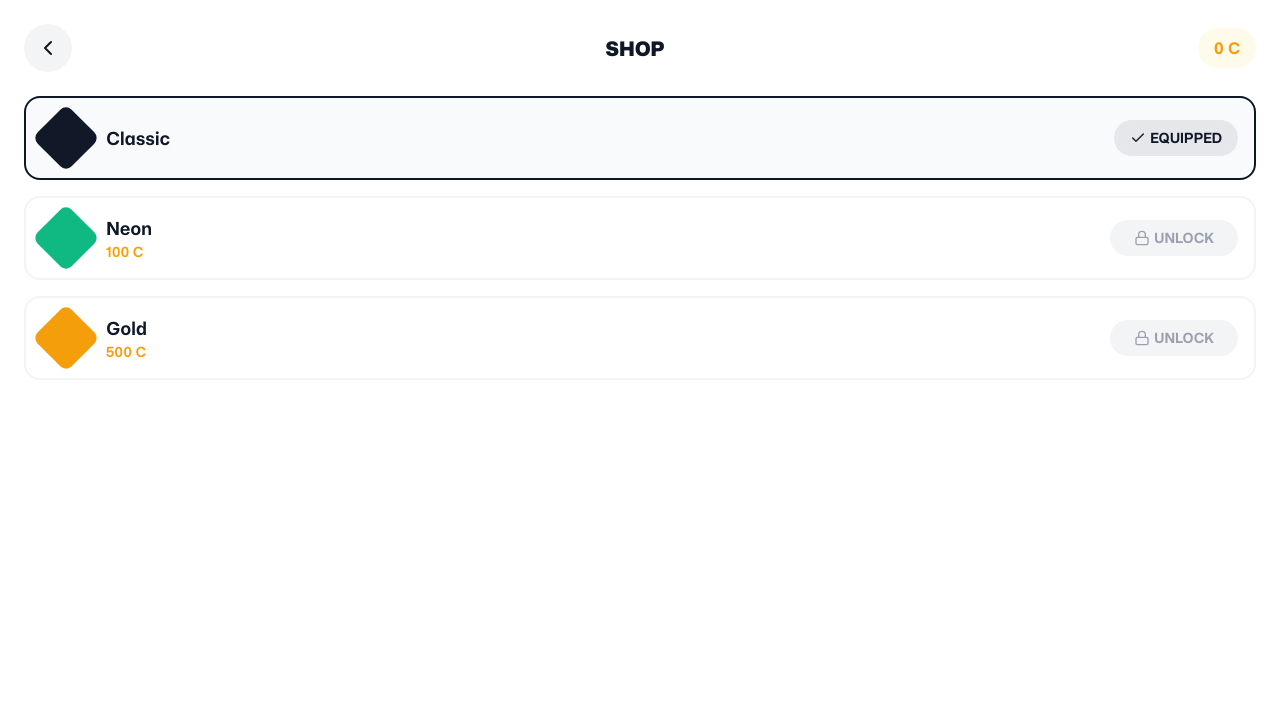
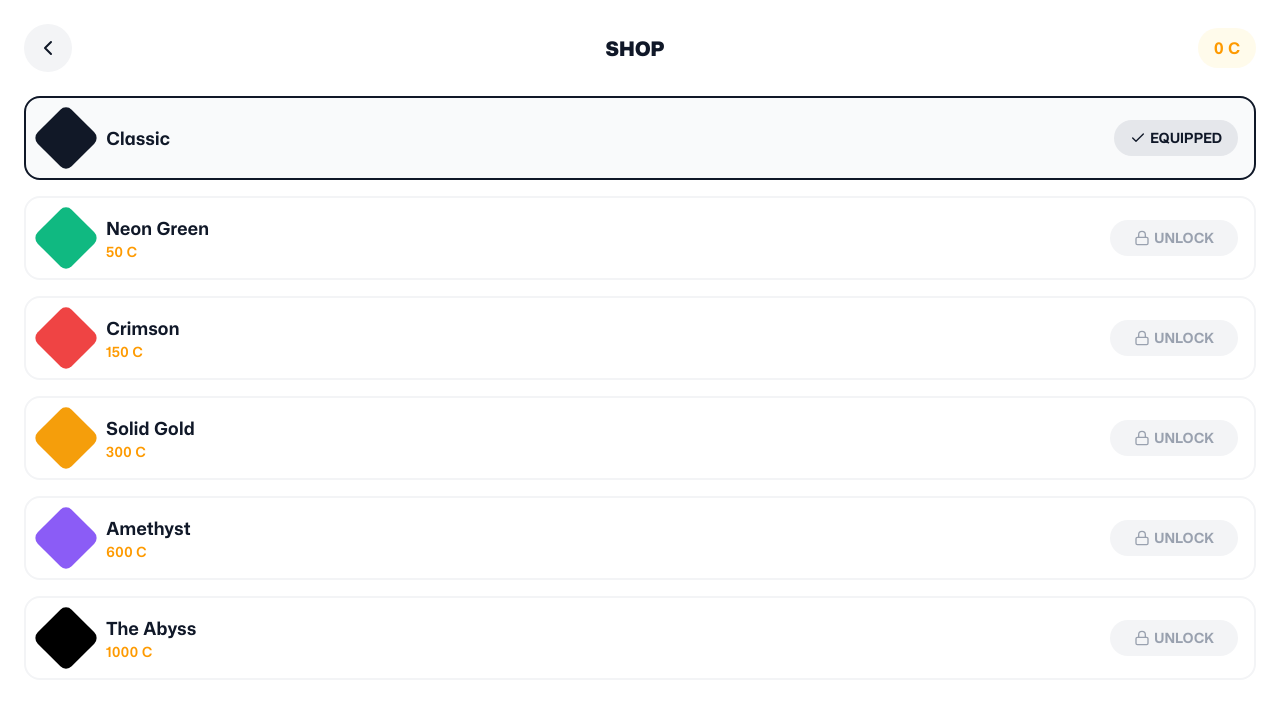
Before and after one commit to Vatsal-Bharkhada-Simform/Ascend.gg, a React (Vite) app: page / in a window 1280 px wide. Both pictures are taken after a click on the button "SHOP". Shown: the top 708 px of the page. Built offline with nearby package versions, Linux system fonts and the light colour scheme.

Commit message:
Feat: Add working skin shop and coin earning system based on game scores

```diff
--- a/src/components/GameCanvas.tsx
+++ b/src/components/GameCanvas.tsx
@@ -8,9 +8,9 @@ interface Props {
 
 export const GameCanvas: React.FC<Props> = ({ onGameOver: _onGameOver }) => {
   const canvasRef = useRef<HTMLCanvasElement>(null);
+  const { controlMode, equippedSkinId } = useMetaStore();
 
-  const { handleInput } = useGameLoop(canvasRef, _onGameOver);
-  const { controlMode } = useMetaStore();
+  const { handleInput } = useGameLoop(canvasRef, equippedSkinId, _onGameOver);
 
   const handlePointerDown = (e: React.PointerEvent<HTMLDivElement>) => {
     // Disable touch controls if in keyboard mode
--- a/src/components/ShopScreen.tsx
+++ b/src/components/ShopScreen.tsx
@@ -1,6 +1,7 @@
 import React from 'react';
 import { useMetaStore } from '../store/metaStore';
 import { ChevronLeft, Check, Lock } from 'lucide-react';
+import { AVAILABLE_SKINS } from '../game/constants';
 
 interface Props {
   onBack: () => void;
@@ -8,13 +9,6 @@ interface Props {
 
 export const ShopScreen: React.FC<Props> = ({ onBack }) => {
   const { coins, unlockedSkinIds, equippedSkinId, equipSkin, unlockSkin } = useMetaStore();
-
-  // Placeholder skins for now
-  const SKINS = [
-    { id: 'default', name: 'Classic', cost: 0, color: '#111827' },
-    { id: 'neon', name: 'Neon', cost: 100, color: '#10B981' },
-    { id: 'gold', name: 'Gold', cost: 500, color: '#F59E0B' },
-  ];
 
   return (
     <div className="absolute inset-0 flex flex-col bg-white text-gray-900">
@@ -33,7 +27,7 @@ export const ShopScreen: React.FC<Props> = ({ onBack }) => {
       </div>
 
       <div className="flex-1 overflow-y-auto p-6 pt-0 space-y-4">
-        {SKINS.map((skin) => {
+        {AVAILABLE_SKINS.map((skin) => {
           const isUnlocked = unlockedSkinIds.includes(skin.id);
           const isEquipped = equippedSkinId === skin.id;
           const canAfford = coins >= skin.cost;
@@ -73,7 +67,7 @@ export const ShopScreen: React.FC<Props> = ({ onBack }) => {
                 </button>
               ) : (
                 <button
-                  onClick={() => canAfford && unlockSkin(skin.id)}
+                  onClick={() => canAfford && unlockSkin(skin.id, skin.cost)}
                   disabled={!canAfford}
                   className={`flex items-center px-6 py-2 rounded-full font-bold text-sm transition-transform ${
                     canAfford
--- a/src/game/constants.ts
+++ b/src/game/constants.ts
@@ -46,3 +46,13 @@ export const COLOR_CHANGE_INTERVAL = 10; // Change color every 10 points
 // Death Animation
 export const DEATH_JITTER_DURATION = 0.5; // seconds
 export const DEATH_JITTER_INTENSITY = 10; // pixels of shake
+
+// Shop / Skins
+export const AVAILABLE_SKINS = [
+  { id: 'default', name: 'Classic', cost: 0, color: '#111827' }, // slate-900
+  { id: 'neon', name: 'Neon Green', cost: 50, color: '#10B981' }, // emerald-500
+  { id: 'crimson', name: 'Crimson', cost: 150, color: '#EF4444' }, // red-500
+  { id: 'gold', name: 'Solid Gold', cost: 300, color: '#F59E0B' }, // amber-500
+  { id: 'amethyst', name: 'Amethyst', cost: 600, color: '#8B5CF6' }, // violet-500
+  { id: 'abyss', name: 'The Abyss', cost: 1000, color: '#000000' }, // pure black
+];
--- a/src/game/renderer.ts
+++ b/src/game/renderer.ts
@@ -1,5 +1,5 @@
 import type { RunState } from '../types/game';
-import { BACKGROUND_COLOR, OUT_OF_BOUNDS_COLOR, DIAMOND_COLOR, DIAMOND_RADIUS, GATE_COLORS, GATE_HEIGHT, DEATH_JITTER_INTENSITY } from './constants';
+import { BACKGROUND_COLOR, OUT_OF_BOUNDS_COLOR, DIAMOND_COLOR, DIAMOND_RADIUS, GATE_COLORS, GATE_HEIGHT, DEATH_JITTER_INTENSITY, AVAILABLE_SKINS } from './constants';
 import { clearCanvas } from '../utils/canvas';
 
 export const renderGame = (
@@ -9,7 +9,8 @@ export const renderGame = (
   height: number,
   dpr: number,
   playAreaLeft: number,
-  playAreaRight: number
+  playAreaRight: number,
+  equippedSkinId: string
 ) => {
   // Clear the screen
   clearCanvas(ctx, width, height, BACKGROUND_COLOR);
@@ -83,7 +84,10 @@ export const renderGame = (
   ctx.lineTo(-radius, 0);
   ctx.closePath();
 
-  ctx.fillStyle = DIAMOND_COLOR;
+  // Determine diamond color based on equipped skin
+  const skinColor = AVAILABLE_SKINS.find(s => s.id === equippedSkinId)?.color || DIAMOND_COLOR;
+  ctx.fillStyle = skinColor;
+
   ctx.fill();
 
   ctx.restore();
--- a/src/game/useGameLoop.ts
+++ b/src/game/useGameLoop.ts
@@ -13,6 +13,7 @@ const MAX_ACCUMULATOR = 0.1; // Prevent death spiral on long lags
 
 export const useGameLoop = (
   canvasRef: React.RefObject<HTMLCanvasElement | null>,
+  equippedSkinId: string,
   onGameOver: (score: number) => void
 ) => {
   const stateRef = useRef<RunState>({
@@ -160,7 +161,7 @@ export const useGameLoop = (
     // Render using the interpolated/latest state
     const ctx = canvas.getContext('2d');
     if (ctx) {
-      renderGame(ctx, state, width, height, dpr, playAreaLeft, playAreaRight);
+      renderGame(ctx, state, width, height, dpr, playAreaLeft, playAreaRight, equippedSkinId);
     }
 
     // Update HUD overlay safely to avoid React re-renders every frame
@@ -198,7 +199,7 @@ export const useGameLoop = (
     }
 
     requestRef.current = requestAnimationFrame(loop);
-  }, [canvasRef, onGameOver]);
+  }, [canvasRef, onGameOver, equippedSkinId]);
 
   useEffect(() => {
     requestRef.current = requestAnimationFrame(loop);
--- a/src/store/metaStore.ts
+++ b/src/store/metaStore.ts
@@ -5,7 +5,7 @@ import type { SaveData } from '../types/game';
 interface MetaStore extends SaveData {
   setBestScore: (score: number) => void;
   addCoins: (amount: number) => void;
-  unlockSkin: (id: string) => void;
+  unlockSkin: (id: string, cost: number) => void;
   equipSkin: (id: string) => void;
   setControlMode: (mode: 'touch' | 'keyboard') => void;
 }
@@ -30,12 +30,16 @@ export const useMetaStore = create<MetaStore>()(
       addCoins: (amount) =>
         set((state) => ({ coins: state.coins + amount })),
 
-      unlockSkin: (id) =>
-        set((state) => ({
-          unlockedSkinIds: state.unlockedSkinIds.includes(id)
-            ? state.unlockedSkinIds
-            : [...state.unlockedSkinIds, id],
-        })),
+      unlockSkin: (id, cost) =>
+        set((state) => {
+          if (state.unlockedSkinIds.includes(id) || state.coins < cost) {
+            return state;
+          }
+          return {
+            coins: state.coins - cost,
+            unlockedSkinIds: [...state.unlockedSkinIds, id],
+          };
+        }),
 
       equipSkin: (id) => set({ equippedSkinId: id }),
 
```
